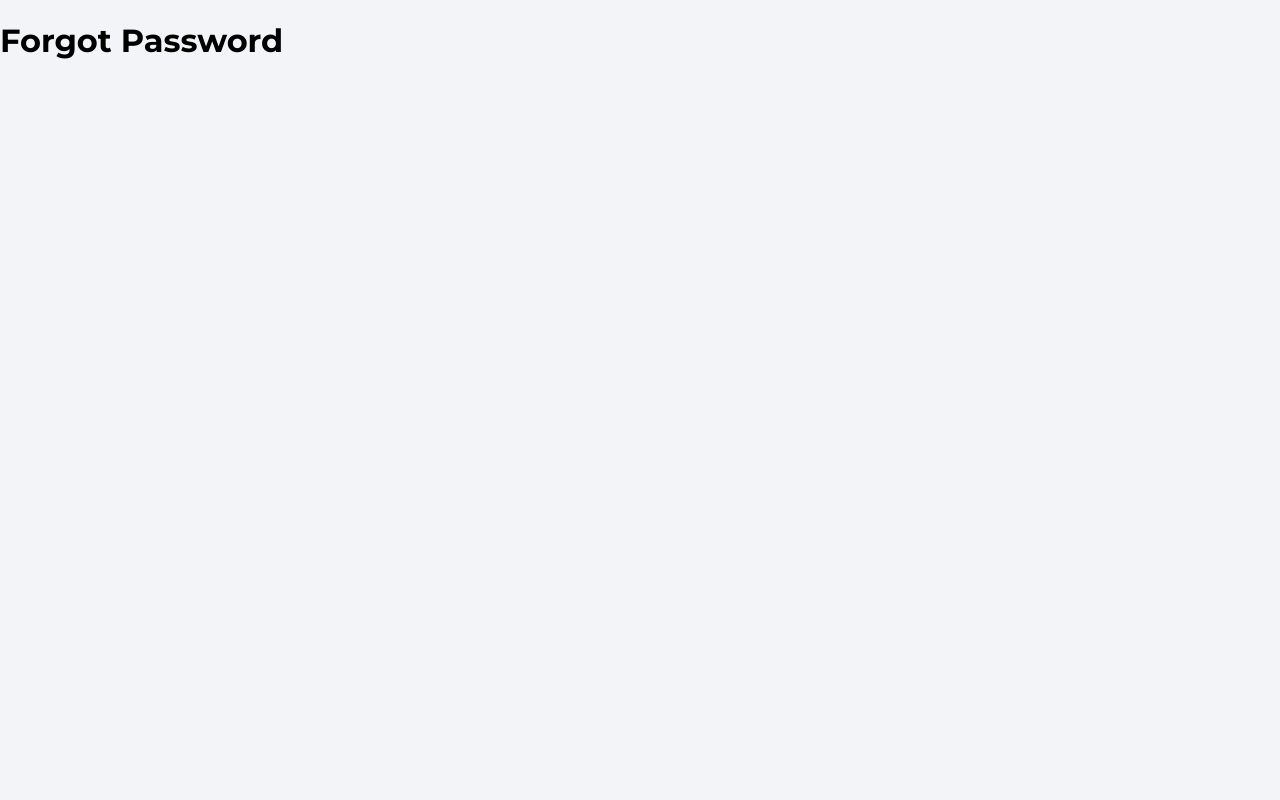
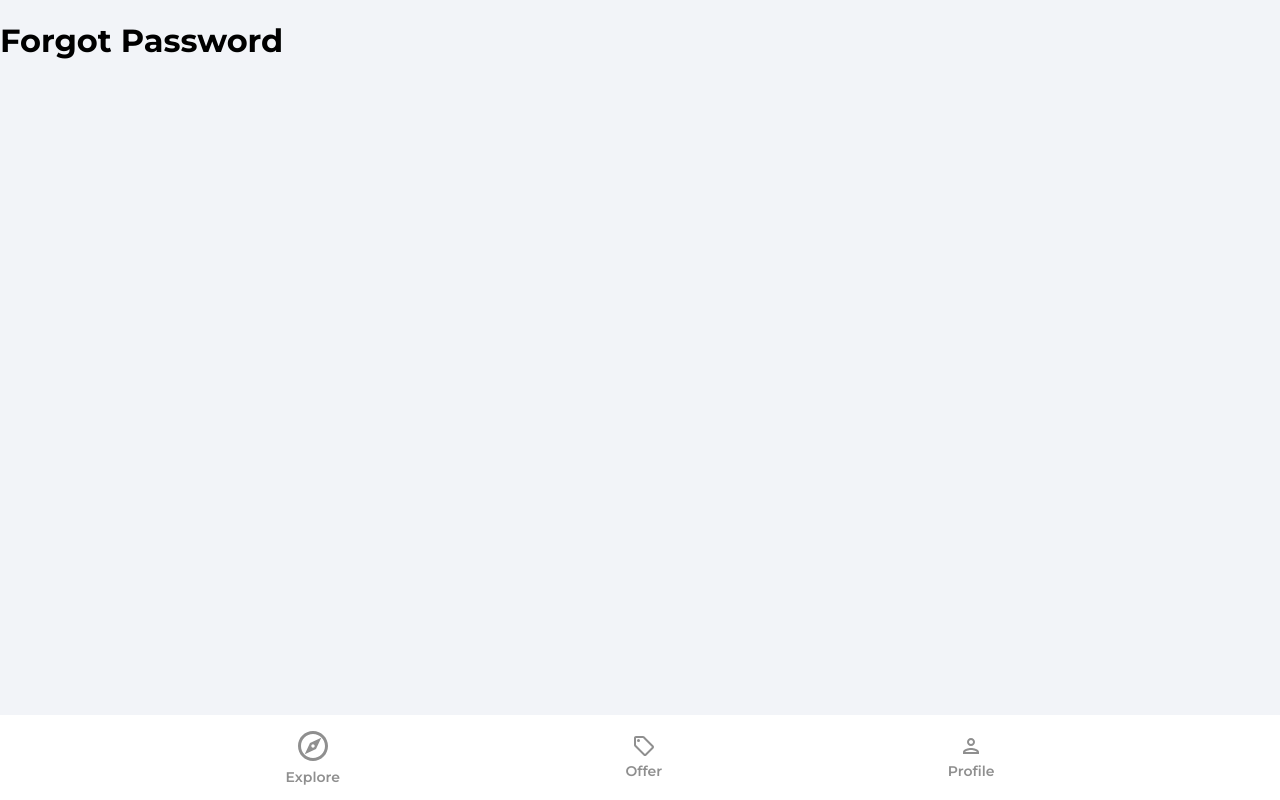
Before and after one commit to acipo1096/house-marketplace-app, a React (Create React App) app: page /forgot-password in a window 1280 px wide. Built offline with nearby package versions, Linux system fonts and the light colour scheme.

Commit message:
completed navbar component

```diff
--- a/src/App.js
+++ b/src/App.js
@@ -5,6 +5,7 @@
 import Profile from "./pages/Profile";
 import SignIn from "./pages/SignIn";
 import SignUp from "./pages/SignUp";
+import Navbar from "./components/Navbar";
 
 function App() {
   return (
@@ -18,6 +19,7 @@
           <Route path="/sign-up" element={<SignUp />} />
           <Route path="/forgot-password" element={<ForgotPassword />} />
         </Routes>
+        <Navbar />
       </Router>
       {/* Navbar */}
     </>
--- /dev/null
+++ b/src/components/Navbar.jsx
@@ -0,0 +1,70 @@
+import { useNavigate, useLocation } from "react-router-dom";
+import { ReactComponent as OfferIcon } from "../assets/svg/localOfferIcon.svg";
+import { ReactComponent as ExploreIcon } from "../assets/svg/exploreIcon.svg";
+import { ReactComponent as PersonOutlineIcon } from "../assets/svg/personOutlineIcon.svg";
+
+function Navbar() {
+  const navigate = useNavigate();
+  const location = useLocation();
+
+  const pathMatchRoute = (route) => {
+    if (route == location.pathname) {
+      return true;
+    }
+  };
+
+  return (
+    <footer className="navbar">
+      <nav className="navbarNav">
+        <ul className="navbarListItems">
+          <li className="navbarListItem" onClick={() => navigate("/")}>
+            <ExploreIcon
+              fill={pathMatchRoute("/") ? "#2c2c2c" : "#8f8f8f"}
+              width="36px"
+              height="36px"
+            />
+            <p
+              className={
+                pathMatchRoute("/")
+                  ? "navbarListItemNameActive"
+                  : "navbarListItemName"
+              }
+            >
+              Explore
+            </p>
+          </li>
+          <li className="navbarListItem" onClick={() => navigate("/offers")}>
+            <OfferIcon
+              fill={pathMatchRoute("/offers") ? "#2c2c2c" : "#8f8f8f"}
+            />
+            <p
+              className={
+                pathMatchRoute("/offers")
+                  ? "navbarListItemNameActive"
+                  : "navbarListItemName"
+              }
+            >
+              Offer
+            </p>
+          </li>
+          <li className="navbarListItem" onClick={() => navigate("/profile")}>
+            <PersonOutlineIcon
+              fill={pathMatchRoute("/profile") ? "#2c2c2c" : "#8f8f8f"}
+            />
+            <p
+              className={
+                pathMatchRoute("/profile")
+                  ? "navbarListItemNameActive"
+                  : "navbarListItemName"
+              }
+            >
+              Profile
+            </p>
+          </li>
+        </ul>
+      </nav>
+    </footer>
+  );
+}
+
+export default Navbar;
```
